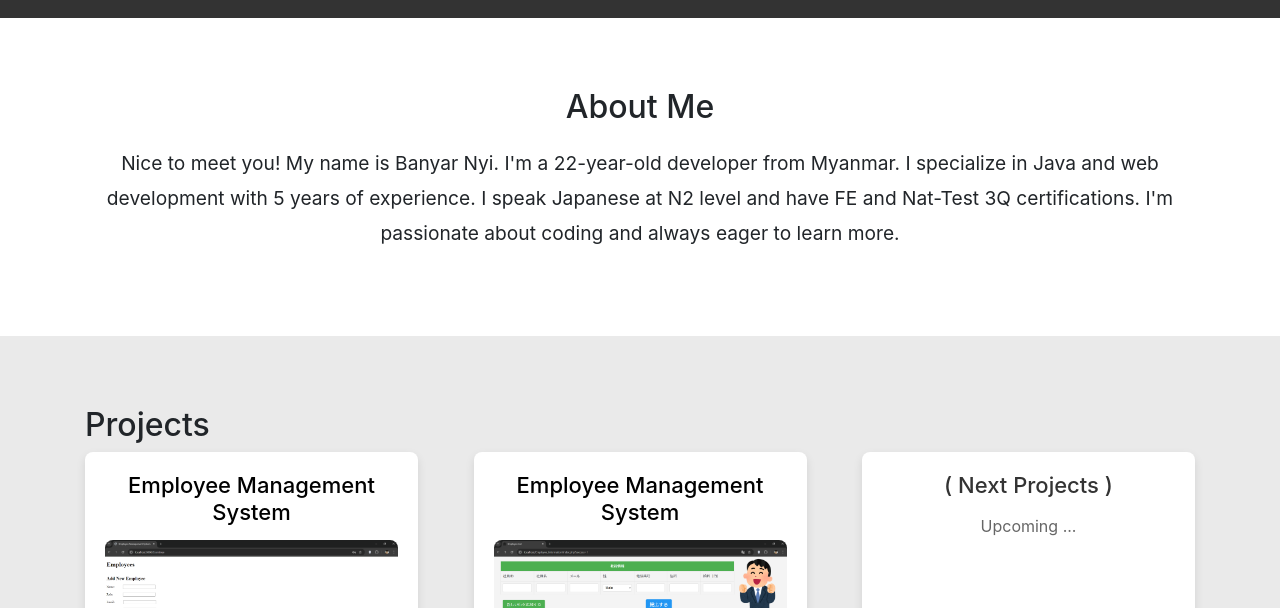
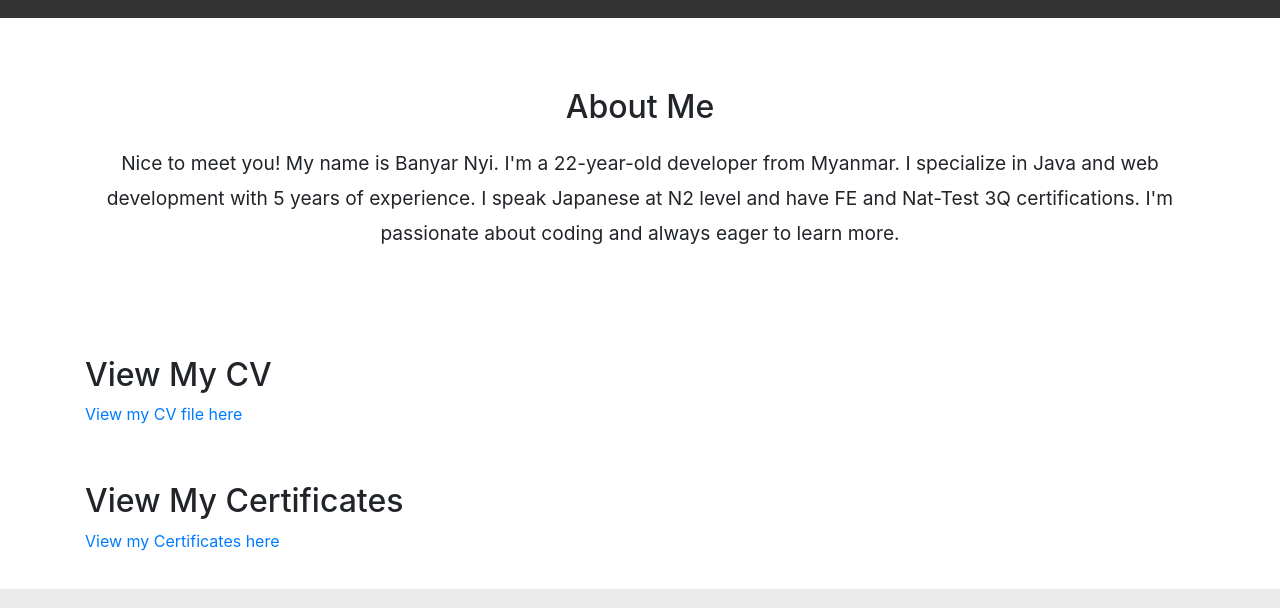
Before and after one commit to Banyar-Nyi-git/Portfolio, a plain HTML site: page index.html in a window 1280 px wide. Shown: the part 192-800 px from the top of the page. Drawn offline with Linux system fonts and the light colour scheme; files whose address does not match are found by name.

Commit message:
Update index.html

```diff
--- a/index.html
+++ b/index.html
@@ -43,6 +43,16 @@
       <h2>About Me</h2>
       <p>Nice to meet you! My name is Banyar Nyi. I'm a 22-year-old developer from Myanmar. I specialize in Java and web development with 5 years of experience. I speak Japanese at N2 level and have FE and Nat-Test 3Q certifications. I'm passionate about coding and always eager to learn more.</p>
     </div>
+  </section>
+
+  <section class="container">
+    <h2>View My CV</h2>
+    <p><a href="https://drive.google.com/file/d/17xTgPeutHa8Ihnh9-9jSx0MAPPzQay0x/view?usp=drive_link" download>View my CV file here</a></p>
+  </section>
+
+  <section class="container">
+    <h2>View My Certificates</h2>
+    <p><a href="https://docs.google.com/document/d/1-03A_TFhjZb9ZL27JqeRCHEagHi75B5k/edit?usp=drive_link&ouid=105039939635602859909&rtpof=true&sd=true" download>View my Certificates here</a></p>
   </section>
 
   <section id="projects" class="projects-section">
```
